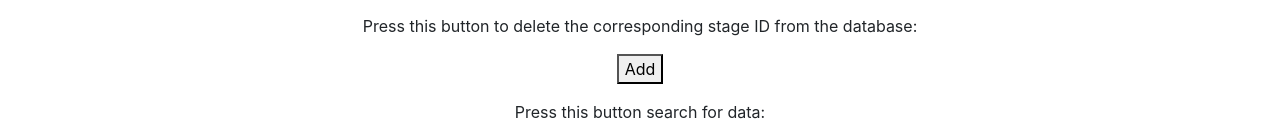
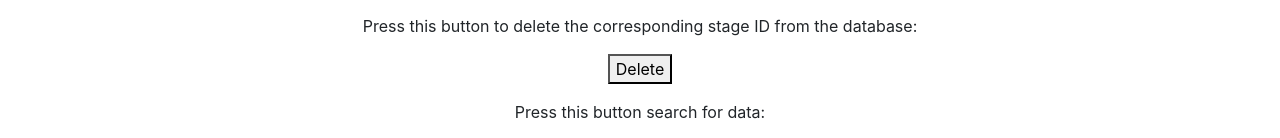
Before and after one commit to JoshSanch/cs411proj, a React (Create React App) app in the folder frontend/smashstats/: page /Stages in a window 1280 px wide. Shown: the part 420-558 px from the top of the page. Built offline with nearby package versions, Linux system fonts and the light colour scheme.

Commit message:
Added changes to button layouts

```diff
--- a/frontend/smashstats/src/GameDataScreen.js
+++ b/frontend/smashstats/src/GameDataScreen.js
@@ -401,7 +401,7 @@ class GameDataScreen extends React.Component {
         </div>
         <div id="deleteDIV">
           <p id="p7">Press this button to delete the corresponding stage ID from the database:</p>
-          <button onClick={this.deleteChangeHandler}>Add</button>
+          <button onClick={this.deleteChangeHandler}>Delete</button>
           <p id="p8"></p>
         </div>
         <div id="searchDIV">
--- a/frontend/smashstats/src/PlayerDataScreen.js
+++ b/frontend/smashstats/src/PlayerDataScreen.js
@@ -198,7 +198,7 @@ class PlayerDataScreen extends React.Component {
         </div>
         <div id="deleteDIV">
           <p id="p7">Press this button to delete the corresponding stage ID from the database:</p>
-          <button onClick={this.deleteChangeHandler}>Add</button>
+          <button onClick={this.deleteChangeHandler}>Delete</button>
           <p id="p8"></p>
         </div>
         <div id="searchDIV">
--- a/frontend/smashstats/src/SetDataScreen.js
+++ b/frontend/smashstats/src/SetDataScreen.js
@@ -224,7 +224,7 @@ class PlayerDataScreen extends React.Component {
         </div>
         <div id="deleteDIV">
           <p id="p7">Press this button to delete the corresponding stage ID from the database:</p>
-          <button onClick={this.deleteChangeHandler}>Add</button>
+          <button onClick={this.deleteChangeHandler}>Delete</button>
           <p id="p8"></p>
         </div>
         <div id="searchDIV">
--- a/frontend/smashstats/src/StageDataScreen.js
+++ b/frontend/smashstats/src/StageDataScreen.js
@@ -190,7 +190,7 @@ class StageDataScreen extends React.Component {
         </div>
         <div id="deleteDIV">
           <p id="p7">Press this button to delete the corresponding stage ID from the database:</p>
-          <button onClick={this.deleteChangeHandler}>Add</button>
+          <button onClick={this.deleteChangeHandler}>Delete</button>
           <p id="p8"></p>
         </div>
         <div id="searchDIV">
```
